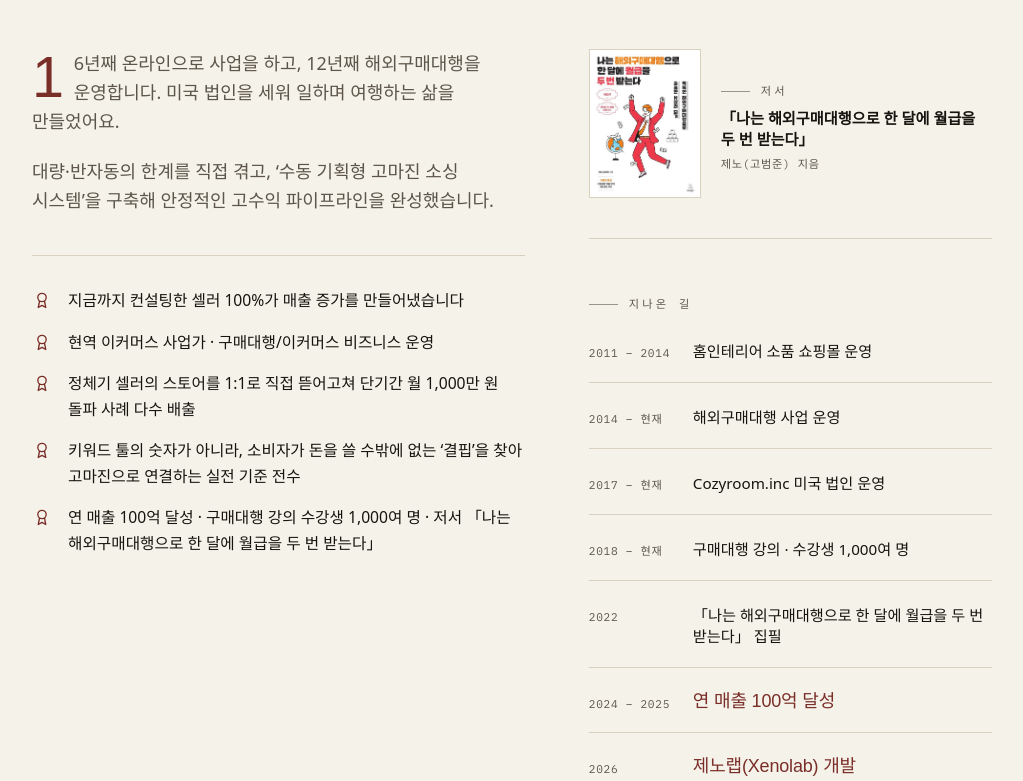
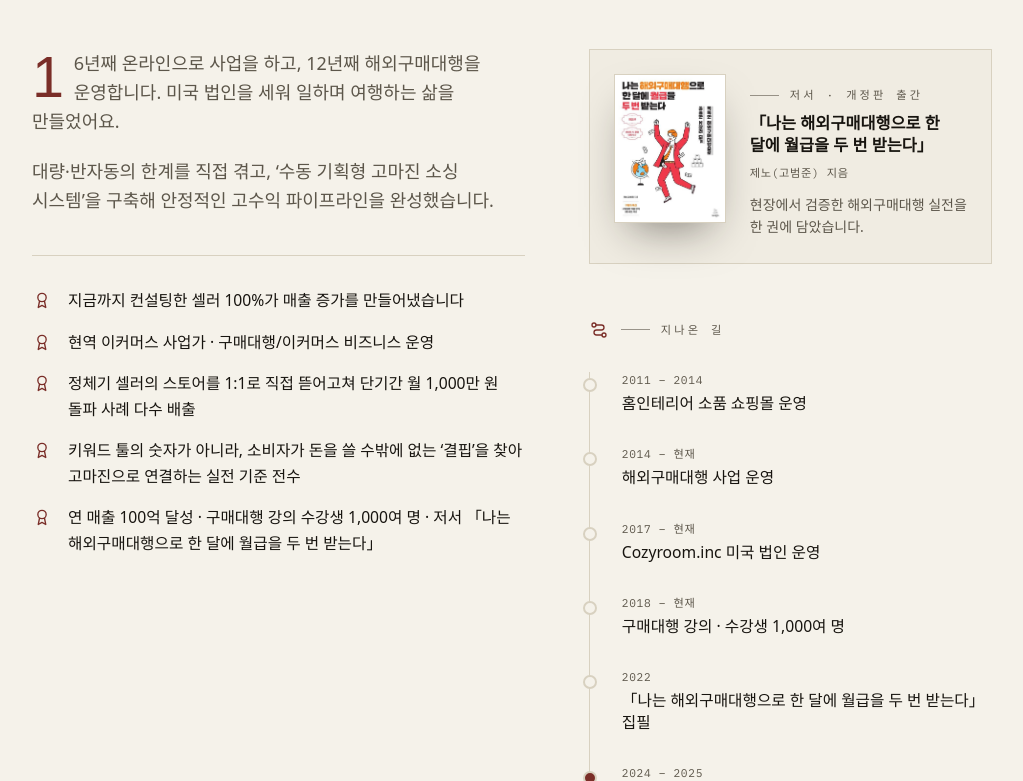
Before and after one commit to xenodori/xeno-consulting, a Next.js app: page / in a window 1280 px wide. Shown: the part 2379-3160 px from the top of the page, without its empty margins (128-1151 px from the left). Built offline with nearby package versions, Linux system fonts and the light colour scheme; no server answers; the database is empty; a web font is replaced by a local one.

Commit message:
소개 섹션 고급화: 저서 입체 카드(그림자·설명), 연혁을 점·라인 세로 타임라인으로

```diff
--- a/src/components/About.tsx
+++ b/src/components/About.tsx
@@ -44,40 +44,52 @@ export default async function About() {
 
           {/* timeline + 저서 */}
           <div>
-            {/* 저서 — 권위 증거 */}
-            <figure className="mb-12 flex items-center gap-5 border-b border-line pb-10">
-              <PhotoFrame
-                src={book.image}
-                alt={book.title}
-                hint={book.hint}
-                className="aspect-[3/4] w-28 shrink-0 rounded-none border-ink/15"
-              />
-              <figcaption>
-                <p className="eyebrow mb-2">저서</p>
-                <p className="text-[0.95rem] font-semibold leading-snug text-ink">
+            {/* 저서 — 권위 증거 (입체 카드) */}
+            <figure className="mb-14 flex items-start gap-6 border border-line bg-paper-dim/50 p-6">
+              <div className="shrink-0 shadow-[0_20px_44px_-16px_rgba(23,20,15,0.5)]">
+                <PhotoFrame
+                  src={book.image}
+                  alt={book.title}
+                  hint={book.hint}
+                  className="aspect-[3/4] w-28 rounded-none border-ink/10"
+                />
+              </div>
+              <figcaption className="pt-1">
+                <p className="eyebrow mb-2 text-amber-deep">저서 · 개정판 출간</p>
+                <p className="text-[1.02rem] font-semibold leading-snug text-ink">
                   {book.title}
                 </p>
-                <p className="tick mt-1.5">{book.author}</p>
+                <p className="tick mt-2">{book.author}</p>
+                <p className="mt-3 text-sm leading-relaxed text-ink-soft">
+                  현장에서 검증한 해외구매대행 실전을 한 권에 담았습니다.
+                </p>
               </figcaption>
             </figure>
 
-            <p className="eyebrow mb-7">지나온 길</p>
-            <ol className="space-y-6">
+            {/* 연혁 — 세로 타임라인 */}
+            <div className="flex items-center gap-3">
+              <Icon name="route" className="h-5 w-5 text-amber" />
+              <p className="eyebrow">지나온 길</p>
+            </div>
+            <ol className="relative mt-8 border-l border-line">
               {timeline.map((t) => (
-                <li
-                  key={t.period}
-                  className="grid grid-cols-[5.5rem_1fr] gap-4 border-b border-line pb-5 last:border-0"
-                >
-                  <span className="tick pt-1">{t.period}</span>
+                <li key={t.period} className="relative pb-8 pl-8 last:pb-0">
                   <span
+                    aria-hidden
+                    className={`absolute -left-[7px] top-1.5 h-3.5 w-3.5 rounded-full border-2 ${
+                      t.highlight ? "border-amber bg-amber" : "border-ink bg-paper"
+                    }`}
+                  />
+                  <p className="tick">{t.period}</p>
+                  <p
                     className={
                       t.highlight
-                        ? "display text-lg text-amber"
-                        : "text-[0.95rem] leading-snug text-ink"
+                        ? "mt-1 display text-xl leading-snug text-amber-deep"
+                        : "mt-1 text-[0.98rem] leading-snug text-ink"
                     }
                   >
                     {t.text}
-                  </span>
+                  </p>
                 </li>
               ))}
             </ol>
```
